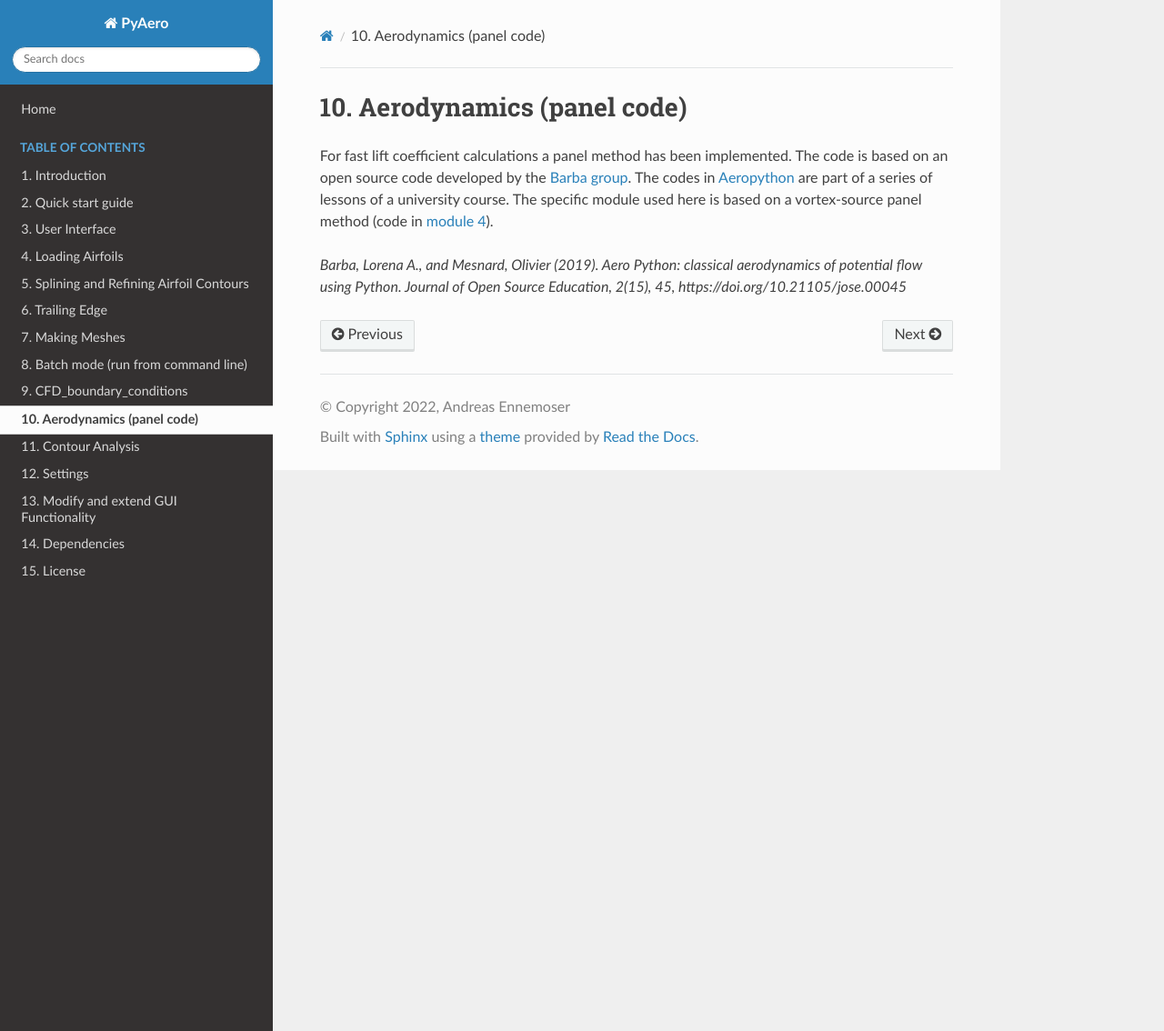
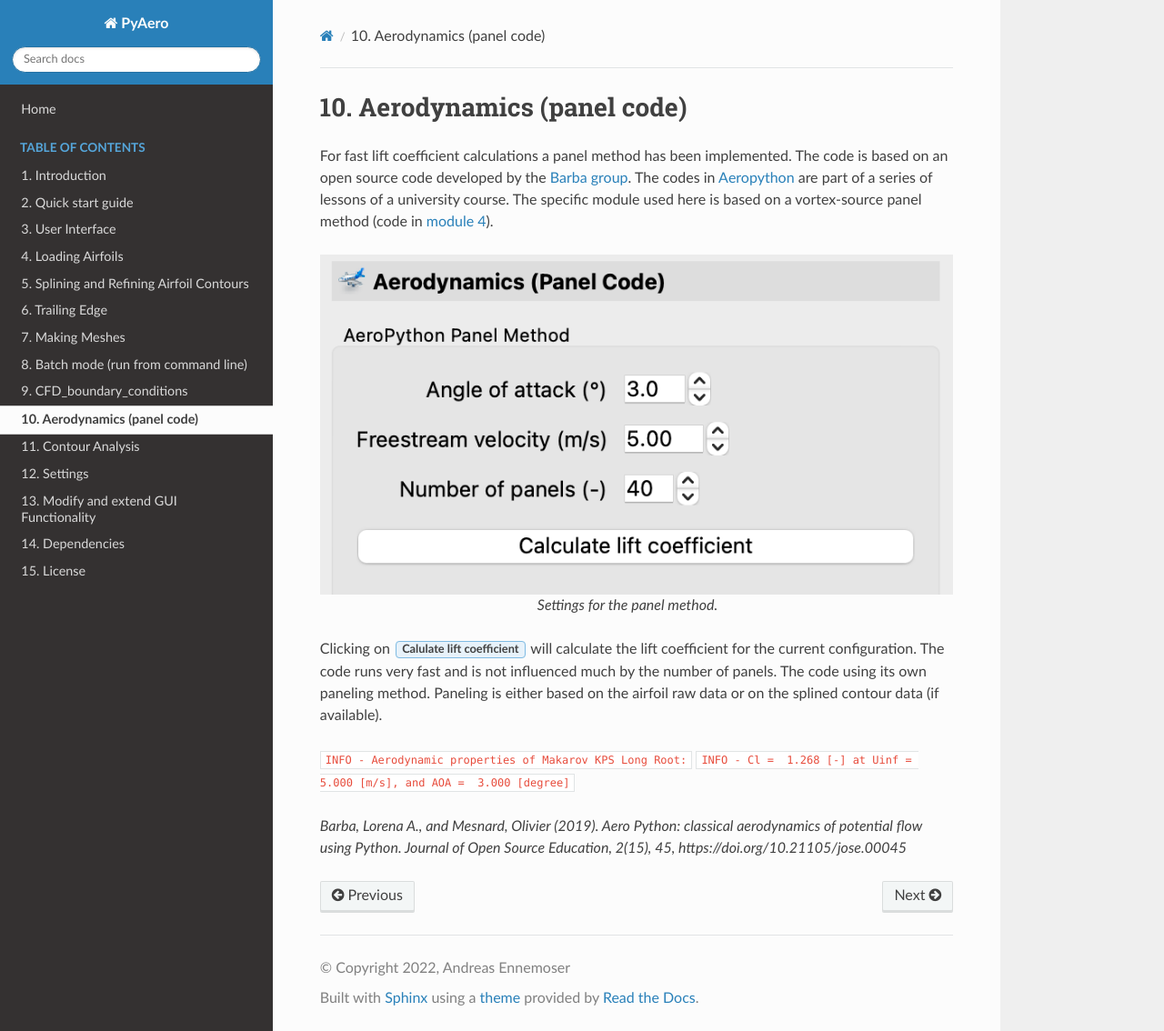
Before and after one commit to chiefenne/PyAero, a Sphinx documentation site: the page built from docs/aerodynamics_panel.rst, in a window 1280 px wide and 1134 px high. Shown: the whole window at 91% size. Built offline with Sphinx 7.4.7 and the Read the Docs theme 2.0.0, drawn with Linux system fonts in a browser that asks for light colours.

Commit message:
update docs

```diff
--- a/docs/aerodynamics_panel.rst
+++ b/docs/aerodynamics_panel.rst
@@ -6,4 +6,17 @@ Aerodynamics (panel code)
 
 For fast lift coefficient calculations a panel method has been implemented. The code is based on an open source code developed by the `Barba group <https://lorenabarba.com/>`_. The codes in `Aeropython <https://github.com/barbagroup/AeroPython>`_ are part of a series of lessons of a university course. The specific module used here is based on a vortex-source panel method (code in `module 4 <https://nbviewer.org/github/barbagroup/AeroPython/blob/master/lessons/11_Lesson11_vortexSourcePanelMethod.ipynb>`_).
 
+.. _figure_aeropython:
+.. figure::  images/AeroPython_settings.png
+   :align:   center
+   :target:  _images/AeroPython_settings.png
+   :name: AeroPython_settings
+
+   Settings for the panel method.
+
+Clicking on :guilabel:`Calulate lift coefficient` will calculate the lift coefficient for the current configuration. The code runs very fast and is not influenced much by the number of panels. The code using its own paneling method. Paneling is either based on the airfoil raw data or on the splined contour data (if available).
+
+:code:`INFO - Aerodynamic properties of Makarov KPS Long Root:`
+:code:`INFO - Cl =  1.268 [-] at Uinf =  5.000 [m/s], and AOA =  3.000 [degree]`
+
 :title-reference:`Barba, Lorena A., and Mesnard, Olivier (2019). Aero Python: classical aerodynamics of potential flow using Python. Journal of Open Source Education, 2(15), 45, https://doi.org/10.21105/jose.00045`
```
